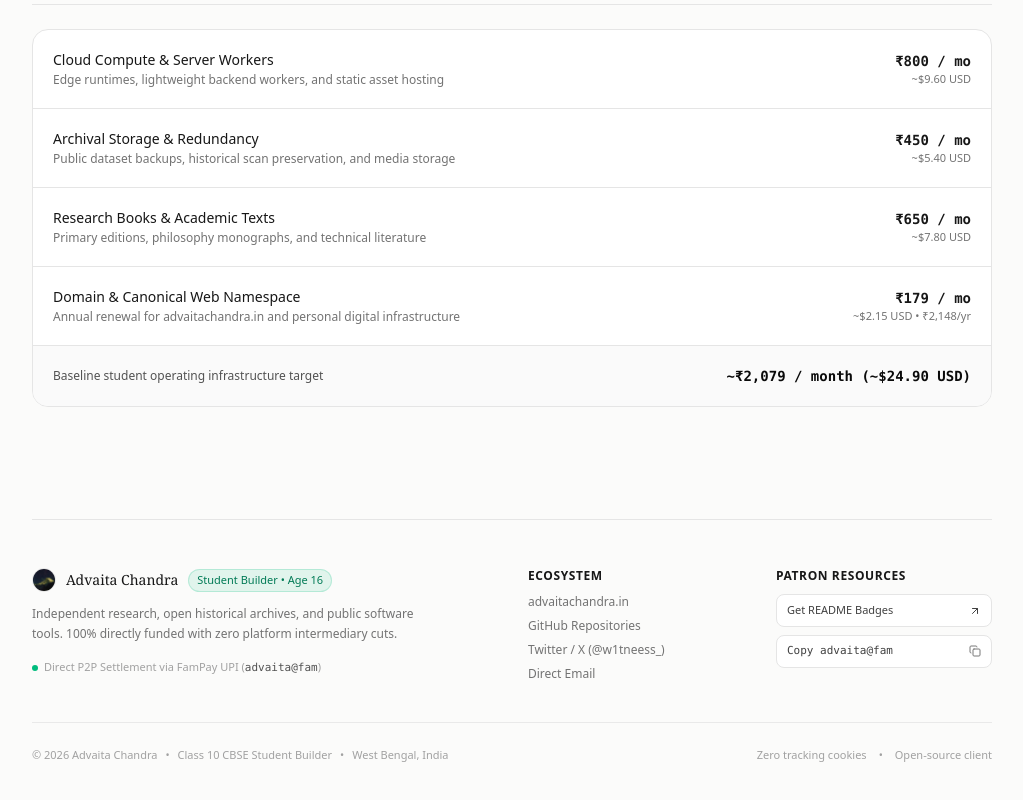
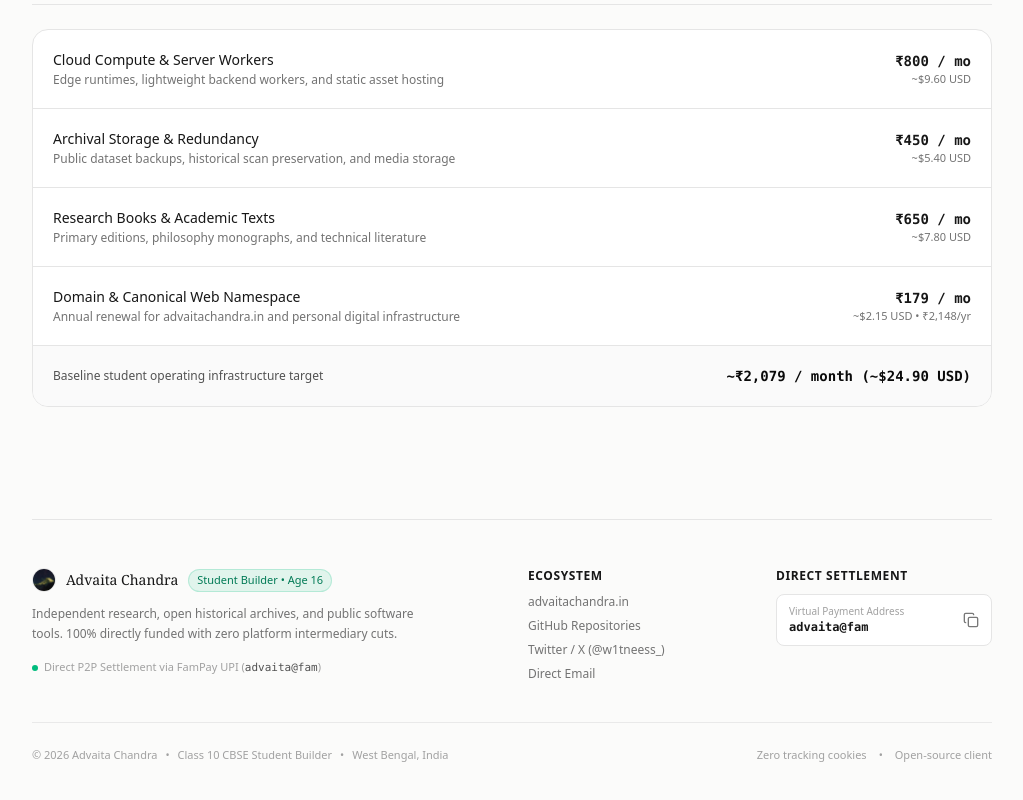
Before and after one commit to w1tneess/supportadvaita, a React (Vite) app: page / in a window 1280 px wide. Shown: the part 2414-3214 px from the top of the page, without its empty margins (128-1151 px from the left). Built offline with nearby package versions, Linux system fonts and the light colour scheme.

Commit message:
feat: remove Get README Badges from public website and save personal reference copy to README_BADGES.md

```diff
--- a/src/App.jsx
+++ b/src/App.jsx
@@ -1,16 +1,14 @@
 import React, { useState } from 'react'
 import { useTheme } from './hooks/useTheme.js'
 import SupportPage from './components/SupportPage.jsx'
-import EmbedBadgesModal from './components/EmbedBadgesModal.jsx'
 import Toast from './components/Toast.jsx'
 
 /**
  * Root Application Container
- * Renders the high-craft, editorial SupportPage with theme management and embed utilities.
+ * Renders the high-craft, editorial SupportPage with theme management.
  */
 export default function App() {
   const { theme, setTheme } = useTheme()
-  const [isBadgeModalOpen, setIsBadgeModalOpen] = useState(false)
   const [toastMessage, setToastMessage] = useState('')
   const [toastVisible, setToastVisible] = useState(false)
 
@@ -23,15 +21,9 @@ export default function App() {
   return (
     <div className="min-h-screen bg-[#FBFBFA] dark:bg-[#0B0D0E] text-[#111827] dark:text-[#F3F4F6] transition-colors duration-200">
       <Toast message={toastMessage} visible={toastVisible} />
-      <EmbedBadgesModal
-        isOpen={isBadgeModalOpen}
-        onClose={() => setIsBadgeModalOpen(false)}
-        onCopy={() => showToast('Badge code copied to clipboard!')}
-      />
       <SupportPage
         theme={theme}
         setTheme={setTheme}
-        onOpenBadges={() => setIsBadgeModalOpen(true)}
       />
     </div>
   )
--- a/src/components/SupportPage.jsx
+++ b/src/components/SupportPage.jsx
@@ -790,30 +790,28 @@ export default function SupportPage({ theme, setTheme, onOpenBadges }) {
               </ul>
             </div>
 
-            {/* Col 3: Community & Badges (3 cols) */}
+            {/* Col 3: Direct Settlement (3 cols) */}
             <div className="md:col-span-3 space-y-2.5">
               <span className="text-xs font-semibold uppercase tracking-wider text-neutral-900 dark:text-neutral-200 block">
-                Patron Resources
+                Direct Settlement
               </span>
               <div className="space-y-2 text-xs">
                 <button
                   type="button"
-                  onClick={onOpenBadges}
-                  className="w-full text-left py-2 px-2.5 rounded-lg border border-neutral-200 dark:border-[#22262B] bg-white dark:bg-[#14171A] hover:bg-neutral-50 dark:hover:bg-[#1C2024] text-neutral-700 dark:text-neutral-300 transition-all flex items-center justify-between group cursor-pointer"
+                  onClick={() => handleCopy(PAYMENT_CONFIG.upiId)}
+                  className="w-full text-left py-2.5 px-3 rounded-lg border border-neutral-200 dark:border-[#22262B] bg-white dark:bg-[#14171A] hover:bg-neutral-50 dark:hover:bg-[#1C2024] text-neutral-700 dark:text-neutral-300 transition-all flex items-center justify-between group cursor-pointer"
+                  title="Click to copy UPI ID"
                 >
-                  <span className="font-medium text-[11px]">Get README Badges</span>
-                  <ArrowUpRight className="w-3 h-3 group-hover:translate-x-0.5 group-hover:-translate-y-0.5 transition-transform" />
-                </button>
-                <button
-                  type="button"
-                  onClick={() => handleCopy(PAYMENT_CONFIG.upiId)}
-                  className="w-full text-left py-2 px-2.5 rounded-lg border border-neutral-200 dark:border-[#22262B] bg-white dark:bg-[#14171A] hover:bg-neutral-50 dark:hover:bg-[#1C2024] text-neutral-700 dark:text-neutral-300 transition-all flex items-center justify-between group cursor-pointer"
-                >
-                  <span className="font-mono text-[11px]">Copy advaita@fam</span>
+                  <div className="flex flex-col">
+                    <span className="text-[10px] text-neutral-400">Virtual Payment Address</span>
+                    <span className="font-mono text-xs font-semibold text-neutral-900 dark:text-neutral-100">
+                      {PAYMENT_CONFIG.upiId}
+                    </span>
+                  </div>
                   {copied ? (
-                    <Check className="w-3 h-3 text-emerald-500" />
+                    <Check className="w-4 h-4 text-emerald-500 shrink-0" />
                   ) : (
-                    <Copy className="w-3 h-3 opacity-70 group-hover:opacity-100" />
+                    <Copy className="w-4 h-4 opacity-70 group-hover:opacity-100 shrink-0" />
                   )}
                 </button>
               </div>
```
Also changed, not shown: 1 other file (tests, documents, lock files or other folders).
